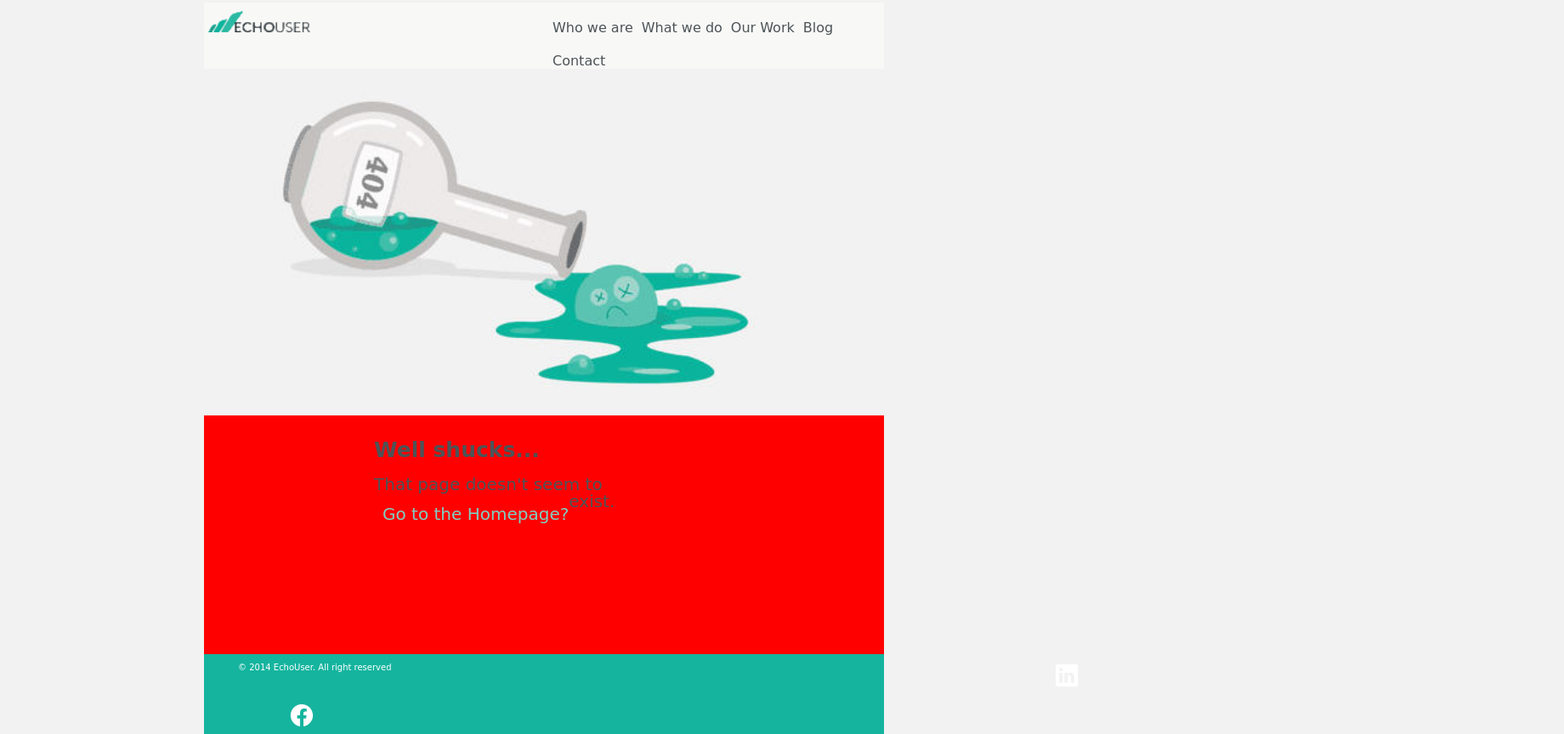
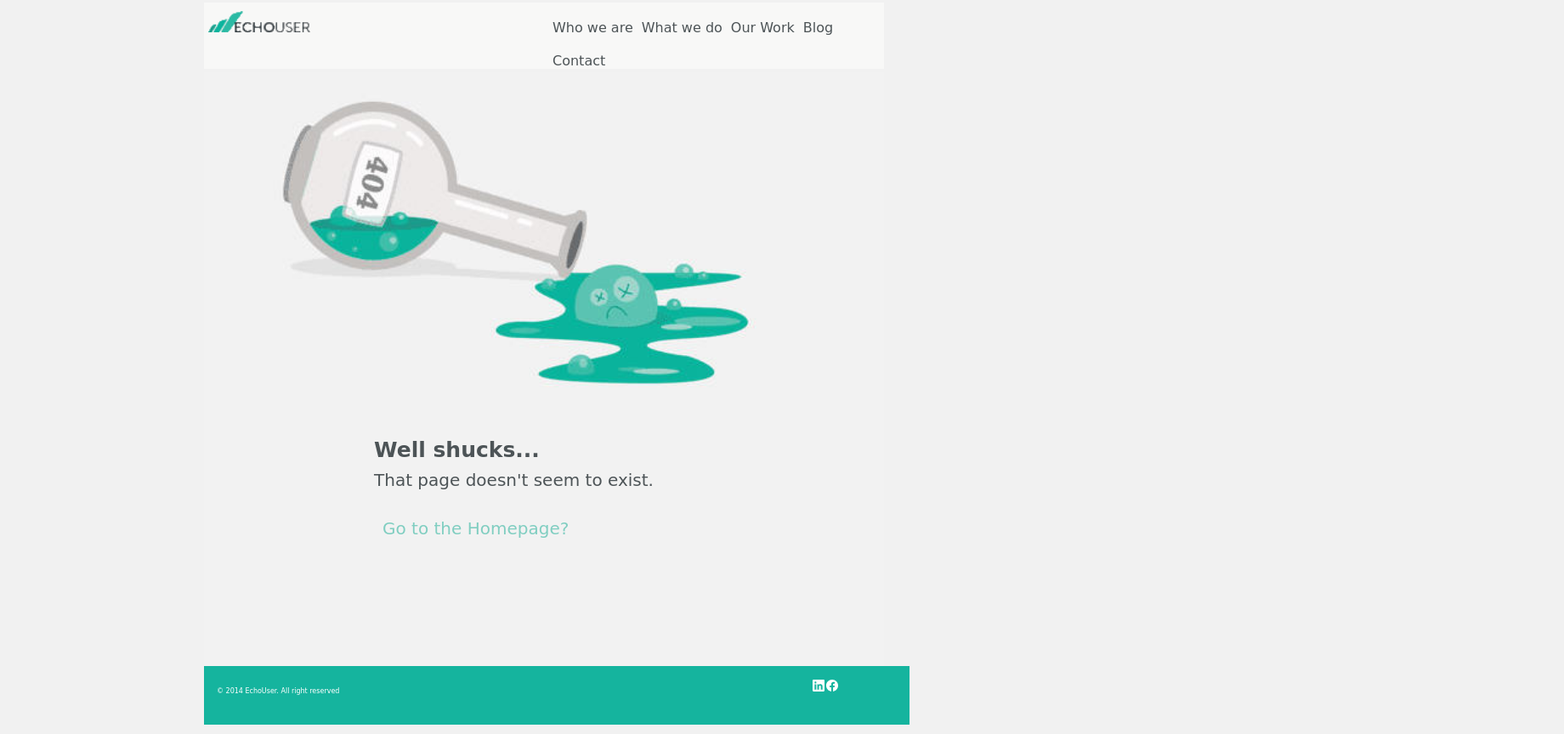
Before and after one commit to lauraMeiz/404, a website: page index.html in a window 1280 px wide. Shown: the part 5-869 px from the top of the page at 85% size, 1840 px wide, since content can reach past the window. Drawn offline with nearby package versions, Linux system fonts and the light colour scheme.

Commit message:
icon commit

```diff
--- a/css/main.css
+++ b/css/main.css
@@ -1,8 +1,8 @@
 body {
-  background-color: #f2f2f2;
+  background-color: #f1f1f1;
 }
 main {
-  background-color: red;
+  background-color: #f2f2f2;
   width: 800px;
   margin-left: calc(50% - 400px);
   padding-bottom: 150px;
@@ -30,7 +30,6 @@ nav {
   margin-top: 10px;
   margin-left: 5px;
   width: 120px;
-
   padding-bottom: 20px;
 }
 a {
@@ -48,11 +47,12 @@ img {
   width: 800px;
 }
 div {
-  width: 600px;
+  width: 800px;
   font-family: cursive;
   padding-top: 10px;
+  margin-left: 200px;
   text-align: left;
-  margin-left: 200px;
+  margin-bottom: 20px;
 }
 h1 {
   font-size: 25px;
@@ -61,14 +61,16 @@ h1 {
 }
 p {
   font-size: 20px;
-  line-height: 20px;
+  line-height: 10px;
   color: #4d5457;
+  text-align: left;
 }
 
 .home {
   font-size: 20px;
   color: #80cec1;
-  line-height: 10px;
+
+  display: inline-block;
 }
 
 footer {
@@ -77,29 +79,33 @@ footer {
   margin-left: calc(50% - 400px);
   float: left;
   display: inline-block;
+  padding: 15px;
 }
 .right {
   background-color: #15b49e;
   float: left;
   font-family: cursive;
-  font-size: 10px;
+  font-size: 8px;
   width: 200px;
   display: inline-block;
-  margin-left: 40px;
+  margin-left: 0;
   color: white;
 }
 
+.linkedin {
+  display: inline-block;
+  color: white;
+  margin-left: 500px;
+  float: left;
+}
+.linkedin:hover {
+  color: blue;
+}
 .facebook {
+  display: inline-block;
   color: white;
-  float: right;
-  margin-right: 100px;
+  float: left;
 }
 .facebook:hover {
   color: blue;
 }
-.Linkedin {
-  color: white;
-}
-.Linkedin:hover {
-  color: blue;
-}
--- a/index.html
+++ b/index.html
@@ -30,21 +30,20 @@ alt="megintuvelis" />
       <div>
         <h1>Well shucks...</h1>
         <p>
-          That page doesn't seem to <br>
-          exist.
+          That page doesn't seem to
+          exist. </p>
            <a class="home" href="#">Go to the Homepage?</a>
-        </p>
           </div>
        </main>
       <footer>
 
         <div class="right">&copy; 2014 EchoUser. All right reserved</div>
 
-          <div class="Linkedin" href="https://facebook.com/" target="_blank"  style="margin-left: 1000px; font-size: 30px;"><ion-icon name="logo-linkedin"></ion-icon></div>
-              <div class="facebook" href="https://facebook.com/" target="_blank" style="font-size: 30px"><ion-icon name="logo-facebook"></ion-icon></div>
+          <i class="linkedin" href="https://Linkedin.com/" target="_blank"  ><ion-icon name="logo-linkedin"></ion-icon></i>
+              <i class="facebook" href="https://facebook.com/" target="_blank"><ion-icon name="logo-facebook"></ion-icon></i>
         <script type="module" src="https://unpkg.com/ionicons@5.5.2/dist/ionicons/ionicons.esm.js"></script>
         <script nomodule src="https://unpkg.com/ionicons@5.5.2/dist/ionicons/ionicons.js"></script>
-      </spam>
+
       </footer>
     </main>
 
```
